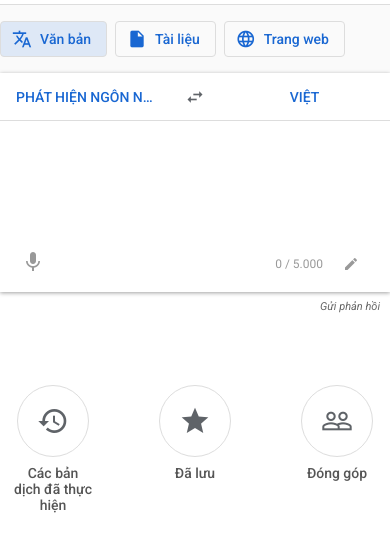
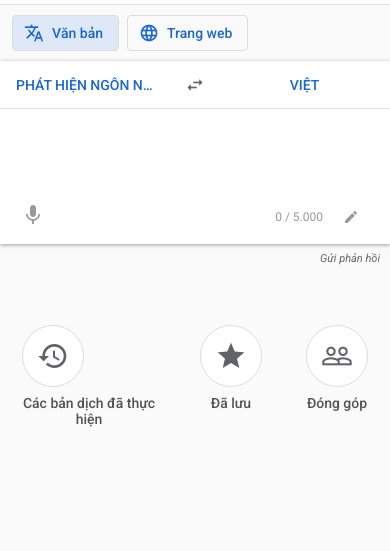
Before and after one commit to thangved/google-translate, a plain HTML site: page index.html in a window 390 px wide. Shown: the part 59-610 px from the top of the page. Drawn offline with Linux system fonts and the light colour scheme.

Commit message:
Mobile UI

```diff
--- a/assets/css/styles.css
+++ b/assets/css/styles.css
@@ -330,11 +330,33 @@ body {
 	.translate-box {
 		border-radius: 0;
 	}
+
+	.tabs {
+		padding: 0 12px;
+		height: 56px;
+	}
+
+	.translate-box .tabs {
+		padding: 0;
+	}
 }
 @media (max-width: 912px) {
+	body {
+		background: #fafafa;
+	}
+
 	:not(.active).tab-item {
 		display: none;
 	}
+
+	.tab-button.sm-0 {
+		display: none;
+	}
+
+	.translate-box {
+		height: 183px;
+	}
+
 	.translate-box .tab-items .icon-button {
 		display: none;
 	}
@@ -352,6 +374,29 @@ body {
 	.translate-box .main-container-col:nth-child(2) {
 		display: none;
 	}
+
+	.text-field {
+		height: 81px;
+	}
+
+	.tools {
+		margin-top: 60px;
+	}
+
+	.tool {
+		margin: 0 18px;
+	}
+
+	.icon-button.lg {
+		width: 62px;
+		height: 62px;
+		background: #fff;
+	}
+
+	.icon-button.lg:hover {
+		background: #fff;
+	}
+
 	.send-feedback {
 		padding: 0 10px;
 	}
--- a/index.html
+++ b/index.html
@@ -64,7 +64,7 @@
 						<span>Văn bản</span>
 					</div>
 
-					<div class="tab-button">
+					<div class="tab-button sm-0">
 						<span class="material-icons-sharp">
 							insert_drive_file
 						</span>
```
